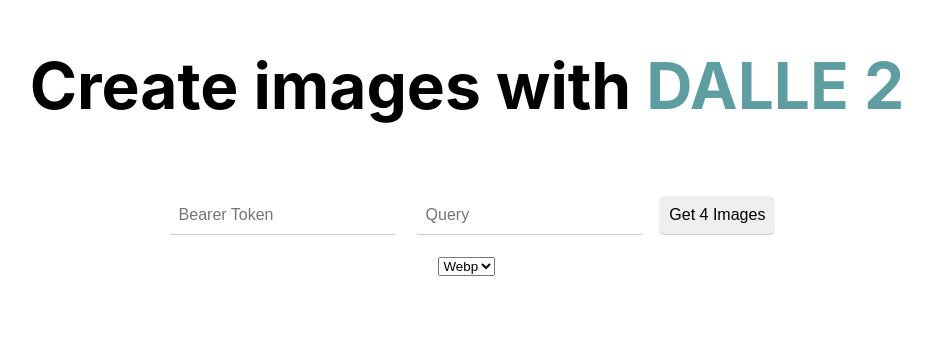
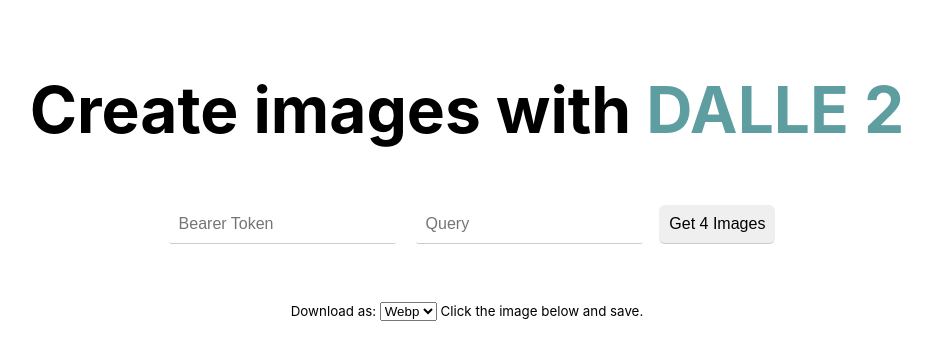
Before and after one commit to 1998code/DALLE-2-App, a Next.js app: page / in a window 1280 px wide. Shown: the part 203-562 px from the top of the page, without its empty margins (173-1105 px from the left). Built offline with nearby package versions, Linux system fonts and the light colour scheme.

Commit message:
Add download instruction

```diff
--- a/pages/index.js
+++ b/pages/index.js
@@ -74,7 +74,9 @@
           />
           {"  "}
           <button onClick={getDalle2}>Get 4 Images</button>
-          <br/>
+        </p>
+        <small>
+          Download as:{" "}
           <select
             id="type"
             value={type}
@@ -86,7 +88,9 @@
             <option value="gif">Gif</option>
             <option value="avif">Avif</option>
           </select>
-        </p>
+          {" "}
+          Click the image below and save.
+        </small>
         {error ? ( <div className={styles.error}>Something went wrong. Try again.</div> ) : ( <></> )}
         {loading && <p>Loading...</p>}
         <div className={styles.grid}>
--- a/styles/Home.module.css
+++ b/styles/Home.module.css
@@ -55,7 +55,7 @@
 }
 
 .description {
-  margin: 4rem 0;
+  margin: 3rem 0;
   line-height: 1.5;
   font-size: 1.5rem;
 }
```
